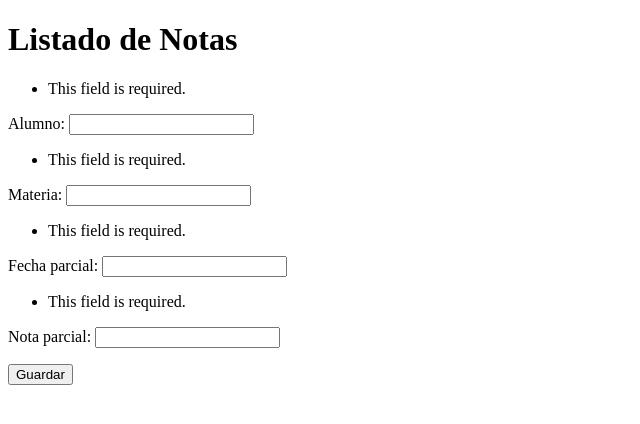
After one commit to M4l3j4ndr0/M4l3j4ndr0-Tercera-pre-entrega-Mayer, a Django app: page /notas/create in a window 1280 px wide. The commit adds this page. Shown: the top 424 px of the page, without its empty margins (0-640 px from the left). Run offline with Django 4.2, Linux system fonts and the light colour scheme; data comes from the database, SQL or seed files in the repository.

Commit message:
carga de vistas, modelo, url y forms

```diff
--- a/tercera_pre_entrega/admin.py
+++ b/tercera_pre_entrega/admin.py
@@ -1,4 +1,6 @@
 from django.contrib import admin
-from tercera_pre_entrega.models import Post
+from tercera_pre_entrega.models import Post, Notas, Usuario
 
 admin.site.register(Post)
+admin.site.register(Notas)
+admin.site.register(Usuario)
--- /dev/null
+++ b/tercera_pre_entrega/forms.py
@@ -0,0 +1,10 @@
+from django import forms
+
+class NotasForm (forms.Form):
+    alumno = forms.CharField(max_length=100)
+    materia = forms.CharField(max_length=100)
+    fecha_parcial = forms.DateField()
+    nota_parcial = forms.CharField(max_length=2)
+
+class BuscarPersonasForm(forms.Form):
+    criterio_nombre = forms.CharField(max_length=100)
--- a/tercera_pre_entrega/models.py
+++ b/tercera_pre_entrega/models.py
@@ -9,12 +9,20 @@ class Post (models.Model):
     def __str__(self):
         return f"{self.id} - {self.heading}"
 
-class Tarea(models.Model):
-    tipo = models.TextField(max_length=100)
+class Notas(models.Model):
+    alumno = models.TextField(max_length=100)
+    materia = models.TextField(max_length=100)
+    fecha_parcial = models.DateTimeField(auto_now_add=True)
+    nota_parcial = models.TextField(max_length=2)
+
+    def __str__(self):
+        return f"parcial numero: {self.id}   --   Alumno: {self.alumno}   --   fecha de parcial {self.fecha_parcial}  --   nota de parcial {self.nota_parcial}"
 
 
-class Status(models.Model):
-    status = models.TextField(max_length=100)
+class Usuario(models.Model):
+    nombre = models.TextField(max_length=100)
+    apellido = models.TextField(max_length=100)
+    fecha_nacimiento = models.DateField()
 
-class Borrado(models.Model):
-    borrado = models.BooleanField
+    def __str__(self):
+        return f"id usuario: {self.id} - nombre usuario: {self.nombre} - apellido usuario {self.apellido} - fecha nacimiento {self.fecha_nacimiento}"
--- a/tercera_pre_entrega/templates/tercera_pre_entrega/base.html
+++ b/tercera_pre_entrega/templates/tercera_pre_entrega/base.html
@@ -4,7 +4,7 @@
     <meta charset="UTF-8">
     <meta http-equiv="X-UA-Compatible" content="IE=edge">
     <meta name="viewport" content="width=device-width, initial-scale=1.0">
-    <title>Index</title>
+    <title>{% block title %} {% endblock %} </title>
 </head>
 <body>
 
--- /dev/null
+++ b/tercera_pre_entrega/templates/tercera_pre_entrega/notas-create.html
@@ -0,0 +1,15 @@
+{% extends 'tercera_pre_entrega/base.html'%}
+
+
+{%block titulo%} Listado de Notas {%endblock%}
+
+{%block listado%}
+
+<form action="{% url 'notas-create' %}" method="POST">
+    {% csrf_token %}
+    {{form.as_p}}
+    <input type="submit" value="Guardar">
+</form>
+{% endblock %}
+
+{% block title %} Notas {% endblock %}
--- a/tercera_pre_entrega/views.py
+++ b/tercera_pre_entrega/views.py
@@ -1,5 +1,31 @@
 from django.shortcuts import render
 from django.http import HttpResponse
+from tercera_pre_entrega.models import Notas, Usuario
+from tercera_pre_entrega.forms import NotasForm
+from django.views.generic import ListView
 
-def mostrar_mi_template(request):
-    return render (request, "tercera_pre_entrega/index.html")
+def mostrar_notas(request):
+
+    notas = Notas.objects.all()
+    total_notas = len(notas)
+    context = {
+        "notas": notas,
+        "total_notas":total_notas,
+        "form": NotasForm(),
+    }
+    return render(request, "tercera_pre_entrega/notas.html", context)
+
+
+def alta_notas(request):
+    f = NotasForm(request.POST)
+    context = {
+        "form": f
+    }
+    if f.is_valid():
+        Notas(alumno = f.data["alumno"], materia = f.data["materia"], fecha_parcial = f.data["fecha_parcial"], nota_parcial = f.data["nota_parcial"]).save()
+        context["form"] = NotasForm()
+
+    context["notas"] = Notas.objects.all()
+    context["total_notas"] = len(Notas.objects.all())
+
+    return render(request, "tercera_pre_entrega/notas-create.html", context)
--- a/tercera_pre_entrega_mvt/urls.py
+++ b/tercera_pre_entrega_mvt/urls.py
@@ -14,10 +14,11 @@ Including another URLconf
     2. Add a URL to urlpatterns:  path('blog/', include('blog.urls'))
 """
 from django.contrib import admin
-from django.urls import path
-from tercera_pre_entrega.views import mostrar_mi_template
+from django.urls import path, include
+from tercera_pre_entrega.views import mostrar_notas, alta_notas
 
 urlpatterns = [
     path('admin/', admin.site.urls),
-    path('mi-template',mostrar_mi_template)
+    path('notas/',mostrar_notas, name = "notas"),
+    path('notas/create',alta_notas, name = "notas-create"),
 ]
```
Also changed, not shown: tercera_pre_entrega/templates/tercera_pre_entrega/notas.html (added, +15 -0 lines), db.sqlite3, tercera_pre_entrega/migrations/0003_notas_usuario_delete_borrado_delete_status_and_more.py (added).
